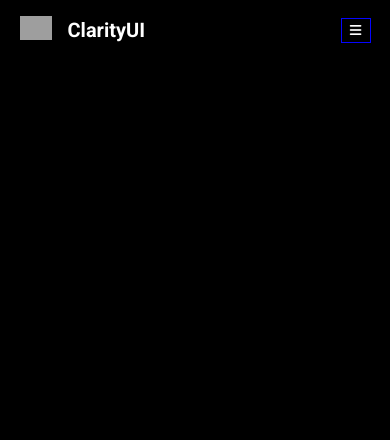
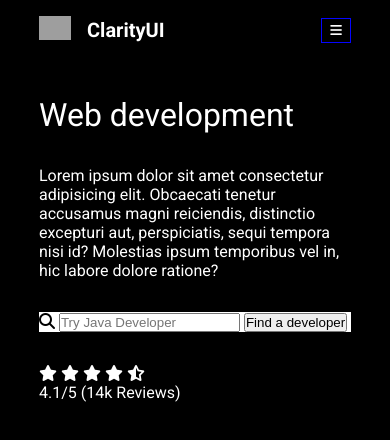
Before and after one commit to balavignesh111/landing-page, a plain HTML site: page index.html in a window 390 px wide. Drawn offline with Linux system fonts and the light colour scheme; grey boxes are pictures that could not be loaded.

Commit message:
second container content added

```diff
--- a/index.html
+++ b/index.html
@@ -17,8 +17,8 @@
         <h2 class="logo-title">ClarityUI</h2>
       </div>
     <button class="menu-btn"><i class="fa-solid fa-bars"></i></button>
+    </div>
 
-    </div>
     <div class="nav-list-conatainer" id="nav-list-container">
       <div class="nav-list">
         <button class="close-btn"><i class="fas fa-times"></i></button>
@@ -32,8 +32,37 @@
     </div>
 
   </nav>
+  <!-- background image -->
+  <div class="bg-box">
+    <div class="bg-box-content">
+      <h2 class="box-title">Web development</h2>
+      <p class="box-description">
+        Lorem ipsum dolor sit amet consectetur adipisicing elit. Obcaecati tenetur accusamus magni reiciendis, distinctio excepturi aut, perspiciatis, sequi tempora nisi id? Molestias ipsum temporibus vel in, hic labore dolore ratione?
+      </p>
+      <div class="btn-box">
+        <i class="fa-solid fa-magnifying-glass"></i>
+        <input type="text" id="input-text" placeholder="Try Java Developer">
+        <button>Find a developer</button>
 
-  <h1 id="bala"></h1>
+      </div>
+      <div class="">
+        <p class="trusted-cnt"></p>
+        <div class="star-icon">
+          <i class="fa-solid fa-star"></i>
+          <i class="fa-solid fa-star"></i>
+          <i class="fa-solid fa-star"></i>
+          <i class="fa-solid fa-star"></i>
+          <i class="fa-solid fa-star-half-stroke"></i>
+          <p class="">4.1/5 (14k Reviews)</p>
+        </div>
+      </div>
+
+    </div>
+    <div class="bg-image">
+      <!-- <h1 class="bg-image-cnt">WEB DEVELOPMENT</h1> -->
+    </div>
+  </div>
+
   <script src="./script.js"></script>
 
 </body>
--- a/script.js
+++ b/script.js
@@ -4,14 +4,12 @@ const menuButton = document.querySelector('.menu-btn');
 const closeButton = document.querySelector('.close-btn');
 const navContainer = document.getElementById('nav-list-container');
 
-console.log(document.getElementById("nav-list-container"));
 menuButton.addEventListener('click',()=>{
-  navContainer.style.display = "flex"
   navContainer.style.marginLeft = "0rem";
 
 })
 
 
 closeButton.addEventListener('click',()=>{
-  navContainer.style.display = "none"
+  navContainer.style.marginLeft = "-50%";
 })
--- a/style.css
+++ b/style.css
@@ -15,21 +15,18 @@ body{
   color: #fff;
   width: 100vw;
   min-height: 100vh;
-
-  /* regular -400 */
   font-family: "Roboto", sans-serif;
   font-weight: 400;
   font-style: normal;
-  padding: 0% 5%;
 }
 
 nav{
   width: 100%;
-  padding: 1rem 0rem;
+  padding: 1rem 10%;
   display: flex;
   align-items: center;
   gap: 2.5rem;
-
+  position: fixed;
 }
 
 
@@ -107,6 +104,48 @@ nav{
   display: none;
 }
 
+/* bg image */
+.bg-image{
+  width: 50%;
+  height: auto;
+  background: url('https://cdn.sanity.io/images/tlr8oxjg/production/d2f16531bde974464ad7ab74dc335790dbdebffa-1192x668.png?w=3840&q=80&fit=clip&auto=format') no-repeat;
+  background-size: 100% auto;
+
+}
+
+.bg-image-cnt{
+  font-size: 3.5rem;
+}
+
+.bg-box{
+  padding: 8rem 10% 0rem 10%;
+  width: 100%;
+  display: flex;
+
+}
+
+.bg-box-content{
+  width: 50%;
+  display: flex;
+  flex-direction: column;
+  gap: 2rem;
+}
+
+.btn-box{
+  background-color: #fff;
+  width: 20rem;
+}
+
+.btn-box i{
+  color: black;
+}
+
+/* box-title */
+.box-title{
+  font-size: 3rem;
+  font-weight: 400;
+}
+
 @media screen and (max-width: 750px){
   nav{
     display: flex;
@@ -129,20 +168,20 @@ nav{
   }
 
   .nav-list-conatainer{
-    /* transition: margin-left 500ms ease-in; */
+    transition: margin-left 1000ms ease-in-out;
     margin-left: -50%;
     position: absolute;
     top: 0;
     left: 0;
     width: 45%;
-    height: 100%;
+    min-height: 100vh;
     background-color: rgba(7, 7, 7, 0.2);
     backdrop-filter: blur(20px) saturate(160%) contrast(95%) brightness(140%);
     display: flex;
     flex-direction: column;
     justify-content: flex-start;
     gap: 2rem;
-    display: none;
+    /* display: none; */
   }
 
   .nav-list{
@@ -163,5 +202,28 @@ nav{
     font-size: 1rem;
   }
 
+  /* background image */
+
+  .bg-box{
+    flex-direction: column;
+    padding-top: 6rem;
+  }
+
+  .bg-box-content{
+    width: 100%;
+  }
+
+  .box-title{
+    font-size: 2rem;
+  }
+
+  .btn-box{
+    width: 100%;
+  }
+
+  .bg-box{
+    width: 100%;
+    height: auto;
+  }
 
 }
```
